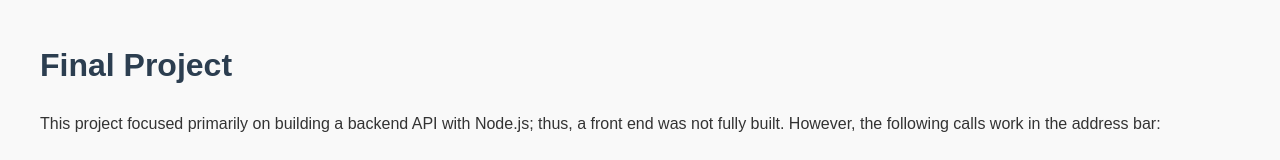
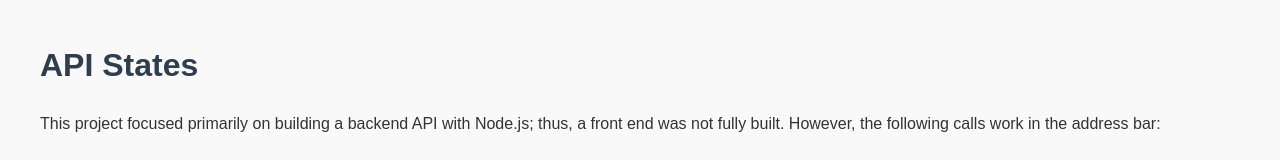
Before and after one commit to Pavel-Martinez-22/Full-Stack-API-States, a website: page views/index.html in a window 1280 px wide. Shown: the top 160 px of the page. Drawn offline with Linux system fonts and the light colour scheme; files that its build step writes are made by us from their sources.

Commit message:
Updated Title

```diff
--- a/views/index.html
+++ b/views/index.html
@@ -10,7 +10,7 @@
 
   <body>
     <body>
-    <h1>Final Project</h1>
+    <h1>API States</h1>
 
     <!-- Project description paragraph -->
     <p>
```
